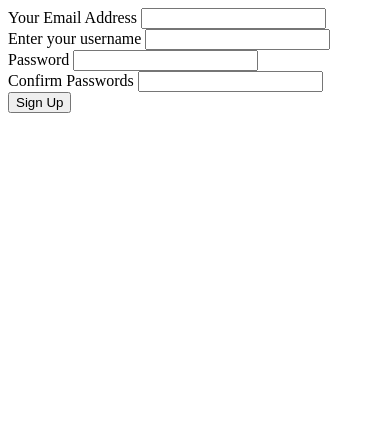
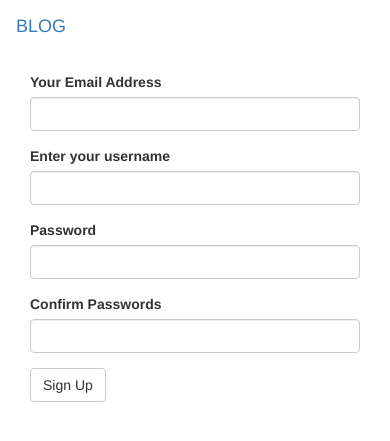
Before and after one commit to Tajeu2001/blog, a Flask app: page /auth/register in a window 390 px wide. Shown: the top 441 px of the page. Run offline with Flask 2, Linux system fonts and the light colour scheme; some libraries are stand-ins or nearby versions.

Commit message:
display the register form

```diff
--- a/app/templates/auth/register.html
+++ b/app/templates/auth/register.html
@@ -1,11 +1,13 @@
 {% import 'bootstrap/wtf.html' as wtf%}
+{% extends 'base.html'%}
+{% block content %}
+<div class="container">
 
-{% block content %}
-<div class="col-md-4"> </div>
-<div class="col-md-8">
+  <div class="col-md-8 reg">
 
     {{wtf.quick_form(registration_form)}}
 
 </div>
+</div>
 
 {% endblock%}
```
